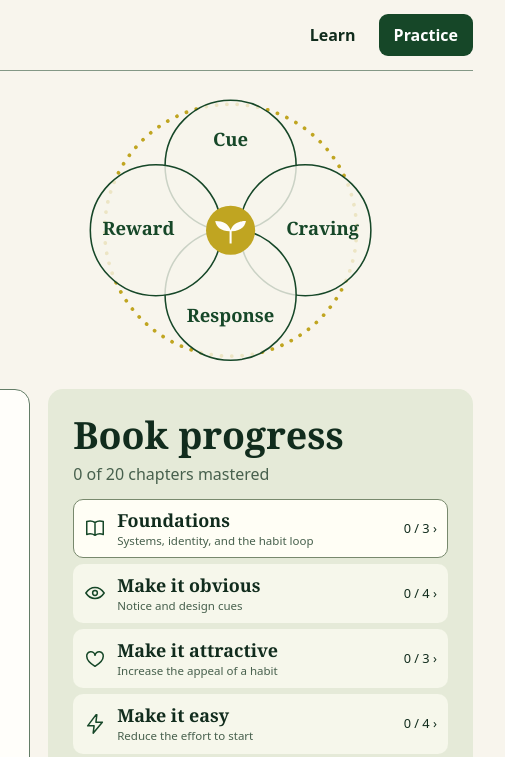
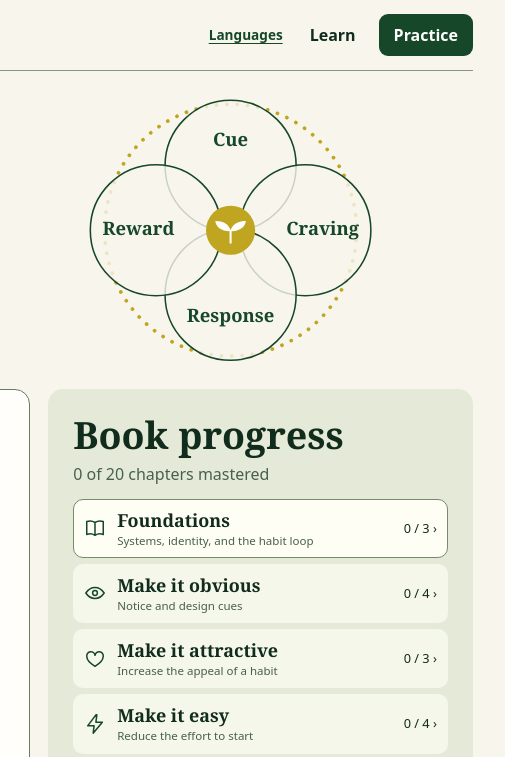
Before and after one commit to Bakster01/habit, a plain HTML site: page index.html in a window 1280 px wide. Shown: the top 757 px of the page, 775-1280 px from the left. Drawn offline with Linux system fonts and the light colour scheme.

Commit message:
Prepare English quiz for bilingual Pages site

```diff
--- a/index.html
+++ b/index.html
@@ -20,7 +20,9 @@
     .brand{display:flex;align-items:center;gap:12px;font:bold clamp(1.2rem,3vw,1.95rem)/1 Georgia,serif;text-decoration:none}
     .mark{display:grid;place-items:center;width:42px;height:42px;border-radius:11px;background:var(--green);color:white;flex:none}
     .mark svg{width:27px;height:27px}
-    nav{display:flex;gap:8px}
+    nav{display:flex;align-items:center;gap:8px}
+    .language-link{padding:8px 4px;font-size:.85rem;font-weight:650}
+    @media(max-width:420px){header{flex-wrap:wrap}}
     nav button,.action{border:1px solid transparent;background:transparent;border-radius:9px;padding:8px 14px;font-weight:650}
     nav [aria-current="page"],.primary{background:var(--green);color:white}
     .hero{display:grid;grid-template-columns:1fr auto;align-items:center;gap:20px;min-height:290px;padding:21px 25px}
@@ -86,6 +88,7 @@
       Habit Practice
     </a>
     <nav aria-label="Main navigation">
+      <a class="language-link" href="../index.html">Languages</a>
       <button id="learn-nav" type="button">Learn</button>
       <button id="practice-nav" type="button" aria-current="page">Practice</button>
     </nav>
```
